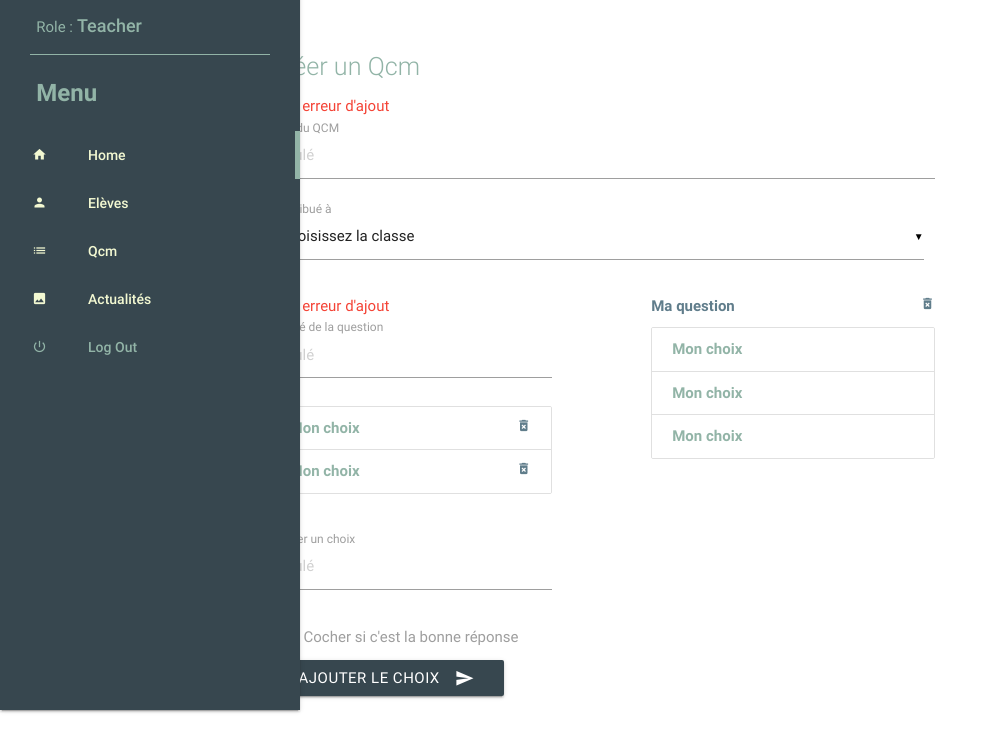
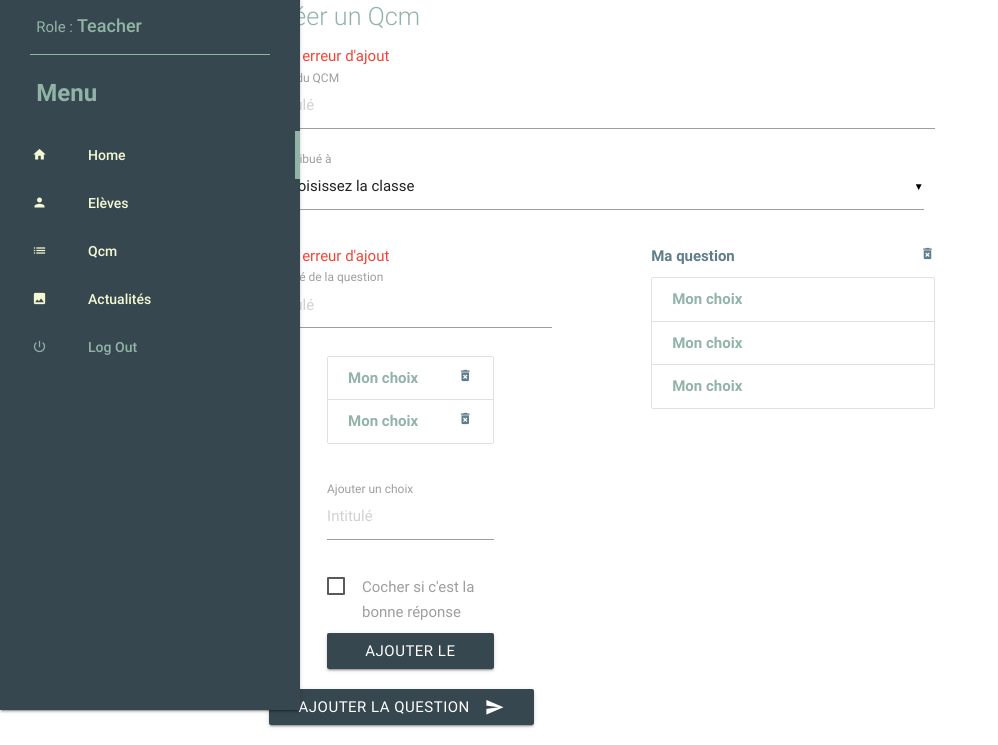
Before and after one commit to Kihoru/elycee-backoffice, a website: page index.html in a window 1280 px wide. Shown: the part 150-895 px from the top of the page, without its empty margins (0-998 px from the left). Before the commit the page ends 866 px from the top, so only its background shows below. Drawn offline with nearby package versions, Linux system fonts and the light colour scheme.

Commit message:
crud qcm add

```diff
--- a/index.html
+++ b/index.html
@@ -33,7 +33,7 @@
             <div class="container">
                 <h2 class="blue-grey-text darken-3">Gestion des QCM</h2>
             </div>
-            <div class="container mgt100">
+            <div class="container mgt50">
                 <form>
                     <div class="row">
                         <div class="col s9 offset-s1">
@@ -58,6 +58,7 @@
                                 <input placeholder="Intitulé" id="question_titme" type="text" class="validate">
                                 <label for="question_titme">Intitulé de la question</label>
                             </div>
+                            <div class="col s8 offset-s2">
                                 <ul class="collection">
                                     <li class="collection-item myblue-text bold">Mon choix<a class="secondary-content" href="#"><i class="blue-grey-text darken-3 tiny material-icons">delete_forever</i></a></li>
                                     <li class="collection-item myblue-text bold">Mon choix<a class="secondary-content" href="#"><i class="blue-grey-text darken-3 tiny material-icons">delete_forever</i></a></li>
@@ -71,6 +72,10 @@
                                   <label for="test5">Cocher si c'est la bonne réponse</label>
                                 </p>
                                 <button class="btn waves-effect waves-light blue-grey darken-3" type="submit" name="action">Ajouter le choix
+                                    <i class="material-icons right">send</i>
+                                </button>
+                            </div>
+                            <button class="btn waves-effect waves-light blue-grey darken-3 mgt20" type="submit" name="action">Ajouter la question
                                 <i class="material-icons right">send</i>
                             </button>
                         </div>
```
Lines whose indentation alone changed are shown as unchanged.
